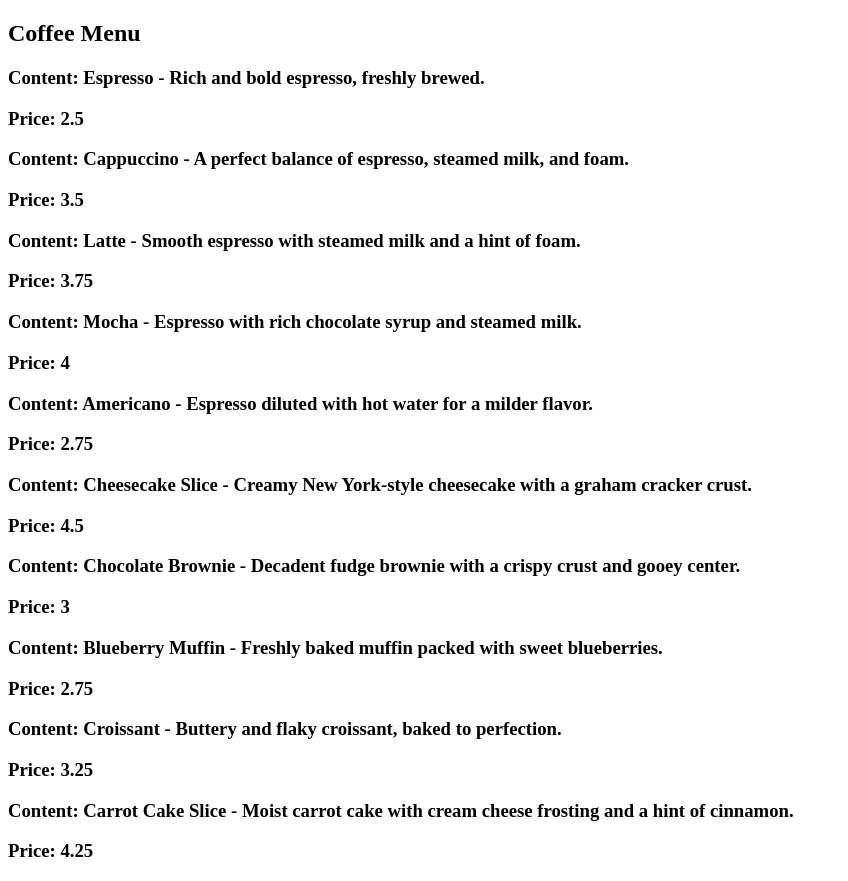
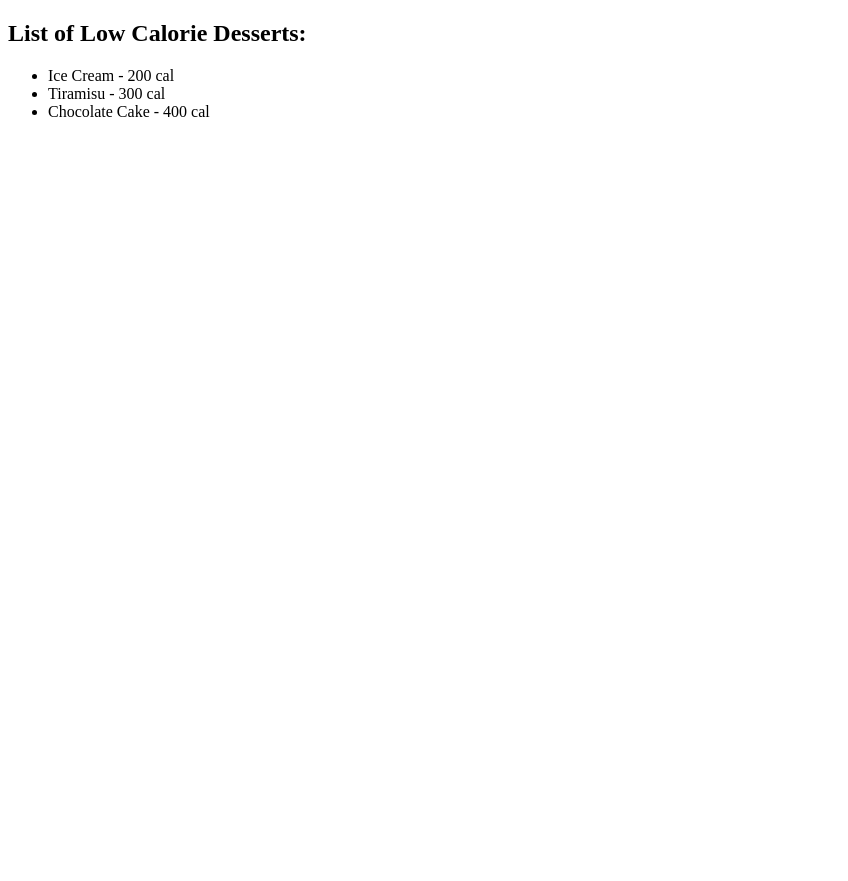
Before and after one commit to mlestrella843/ReactAdvanced_Meta, a React (Create React App) app in the folder react_advanced/: page / in a window 1280 px wide. Shown: the whole page, without its empty margins (0-848 px from the left). After the commit the page ends 800 px from the top, so only its background shows below. Built offline with nearby package versions, Linux system fonts and the light colour scheme.

Commit message:
Using map

```diff
--- a/react_advanced/src/App.jsx
+++ b/react_advanced/src/App.jsx
@@ -1,15 +1,40 @@
 import React from 'react';
 import './index.css';
 // import { FeedbackForm } from './components/feedback-form';
-import CoffeeShopMenu from './components/lemon-coffee-shop';
+// import CoffeeShopMenu from './components/lemon-coffee-shop';
+import { DessertsList } from './components/desserts-list';
 
+const desserts = [
+  {
+    name: "Chocolate Cake",
+    calories: 400,
+    createdAt: "2022-09-01",
+  },
+  {
+    name: "Ice Cream",
+    calories: 200,
+    createdAt: "2022-01-02",
+  },
+  {
+    name: "Tiramisu",
+    calories: 300,
+    createdAt: "2021-10-03",
+  },
+  {
+    name: "Cheesecake",
+    calories: 600,
+    createdAt: "2022-01-04",
+  },
+];
 
 function App() {
   return (
-    <div className="container mt-4">
+    <div className="w-full max-w-screen-lg mx-auto px-4 mt-4">
       {/* <h2>Welcome to App Controlled Form</h2> */}
       {/* <FeedbackForm /> */}
-      <CoffeeShopMenu />
+      {/* <CoffeeShopMenu /> */}
+      <h2 className=" text-pink-400 font-sans font-bold">List of Low Calorie Desserts:</h2>
+      <DessertsList data={desserts} />
     </div>
   );
 }
--- /dev/null
+++ b/react_advanced/src/components/desserts-list.jsx
@@ -0,0 +1,17 @@
+function DessertsList({ data }) {
+  return (
+    <div>
+      <ul>
+        {data
+          .filter((item) => item.calories < 500)
+          .sort((a, b) => a.calories - b.calories)
+          .map((item) => (
+            <li key={item.createdAt}>
+              {`${item.name} - ${item.calories} cal `}
+            </li>
+          ))}
+      </ul>
+    </div>
+  );
+}
+export { DessertsList };
```
